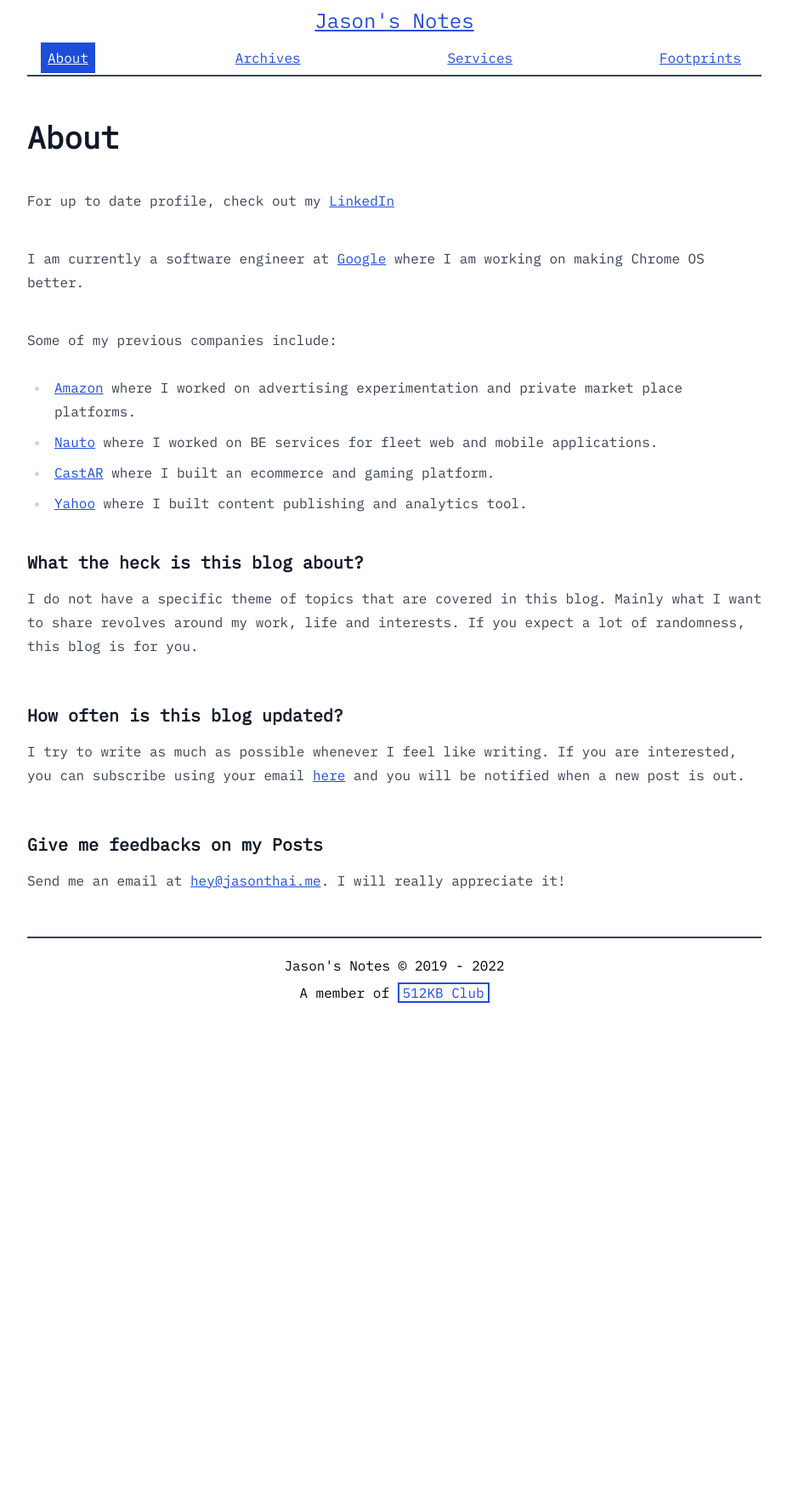
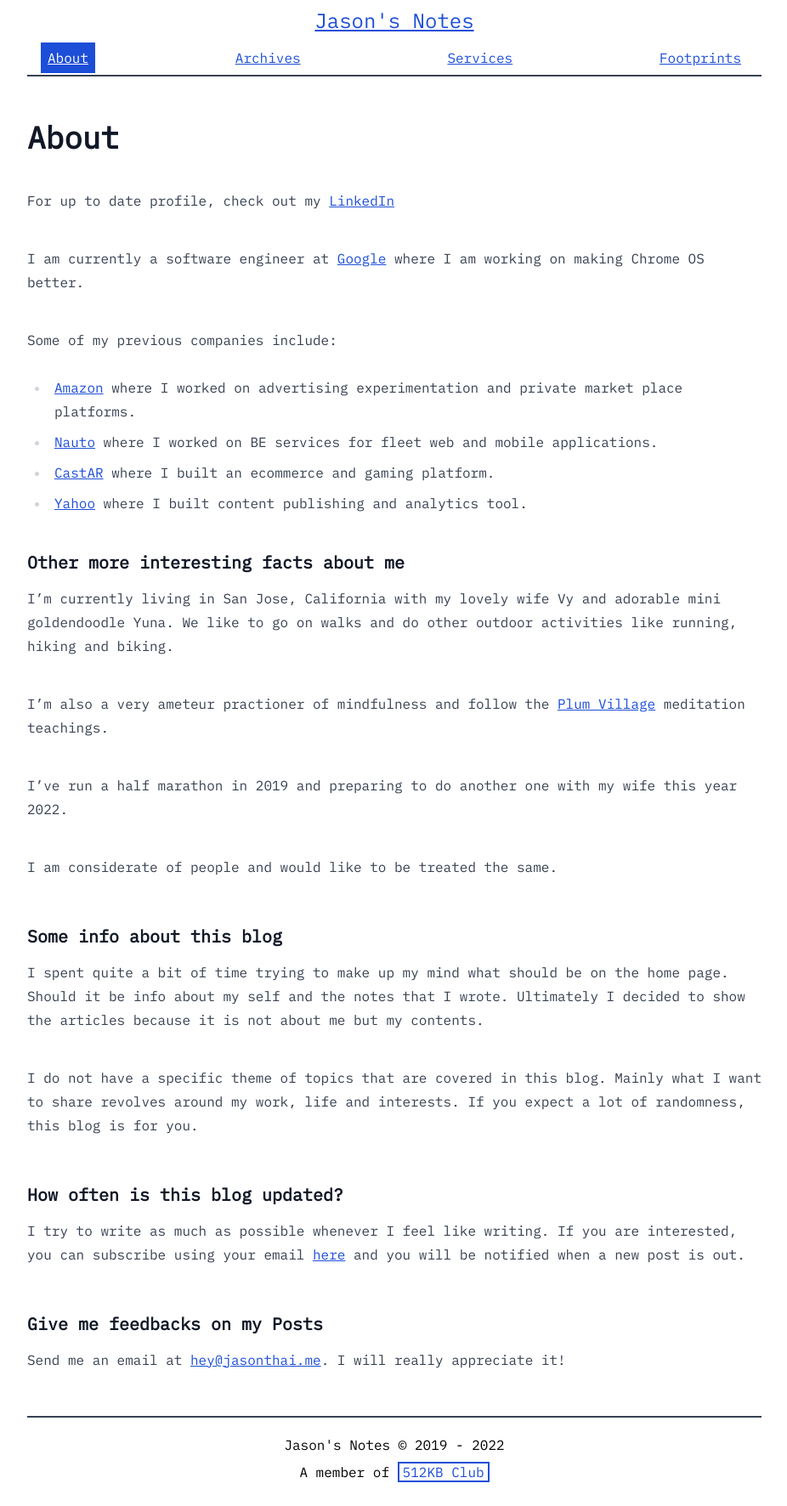
Before and after one commit to jasontthai/jasonthai.me, a Jekyll site: the page built from about.md, in a window 1280 px wide. Shown: the whole page at 85% size, without its empty margins (176-1102 px from the left). Built offline with Jekyll 4.4.1, drawn with Linux system fonts in a browser that asks for light colours; comment, search, counter and statistics services are not loaded; before the commit the page ends 1208 px from its top, so only the background shows below that.

Commit message:
about page

```diff
--- a/about.md
+++ b/about.md
@@ -15,7 +15,18 @@
 * [CastAR](http://castar.com) where I built an ecommerce and gaming platform.
 * [Yahoo](https://yahoo.com) where I built content publishing and analytics tool.
 
-### What the heck is this blog about?
+### Other more interesting facts about me
+I'm currently living in San Jose, California with my lovely wife Vy and adorable mini goldendoodle Yuna. We like to go on walks and do other outdoor activities like running, hiking and biking.
+
+I'm also a very ameteur practioner of mindfulness and follow the [Plum Village](https://plumvillage.org)  meditation teachings.
+
+I've run a half marathon in 2019 and preparing to do another one with my wife this year 2022.
+
+I am considerate of people and would like to be treated the same.
+
+### Some info about this blog
+I spent quite a bit of time trying to make up my mind what should be on the home page. Should it be info about my self and the notes that I wrote. Ultimately I decided to show the articles because it is not about me but my contents.
+
 I do not have a specific theme of topics that are covered in this blog. Mainly what I want to share revolves around my work, life and interests.
 If you expect a lot of randomness, this blog is for you.
 
```
